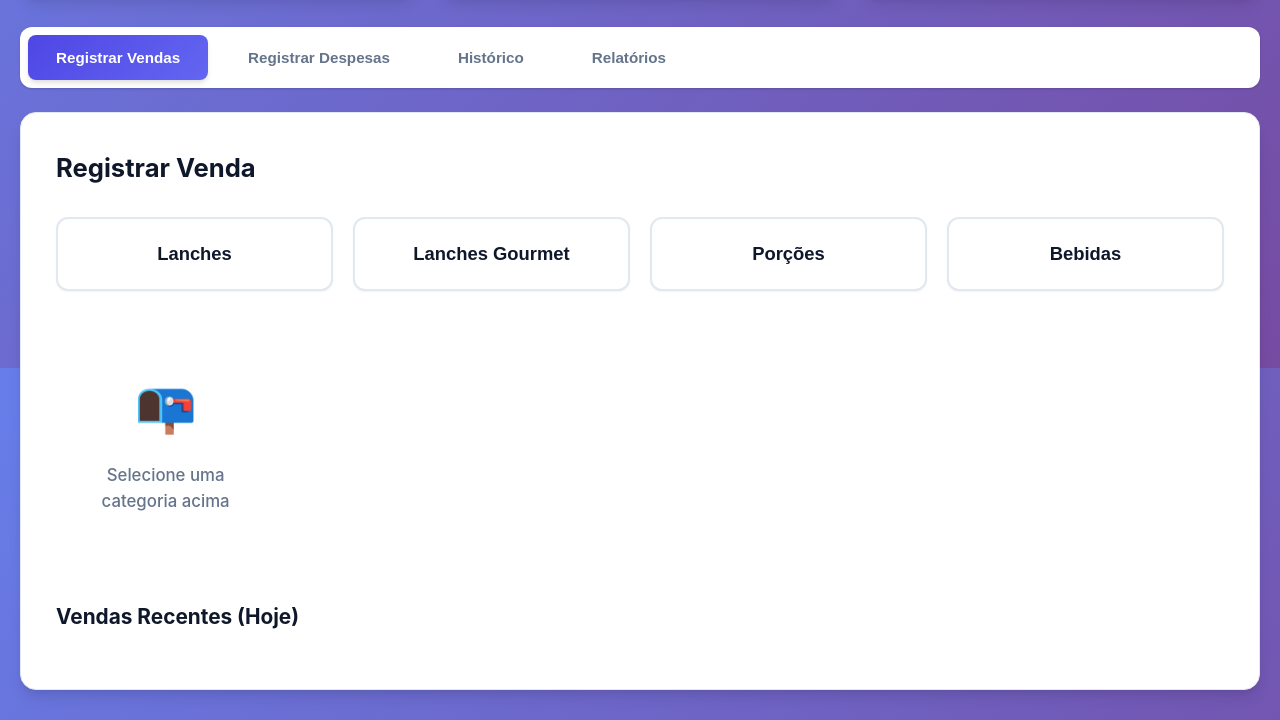
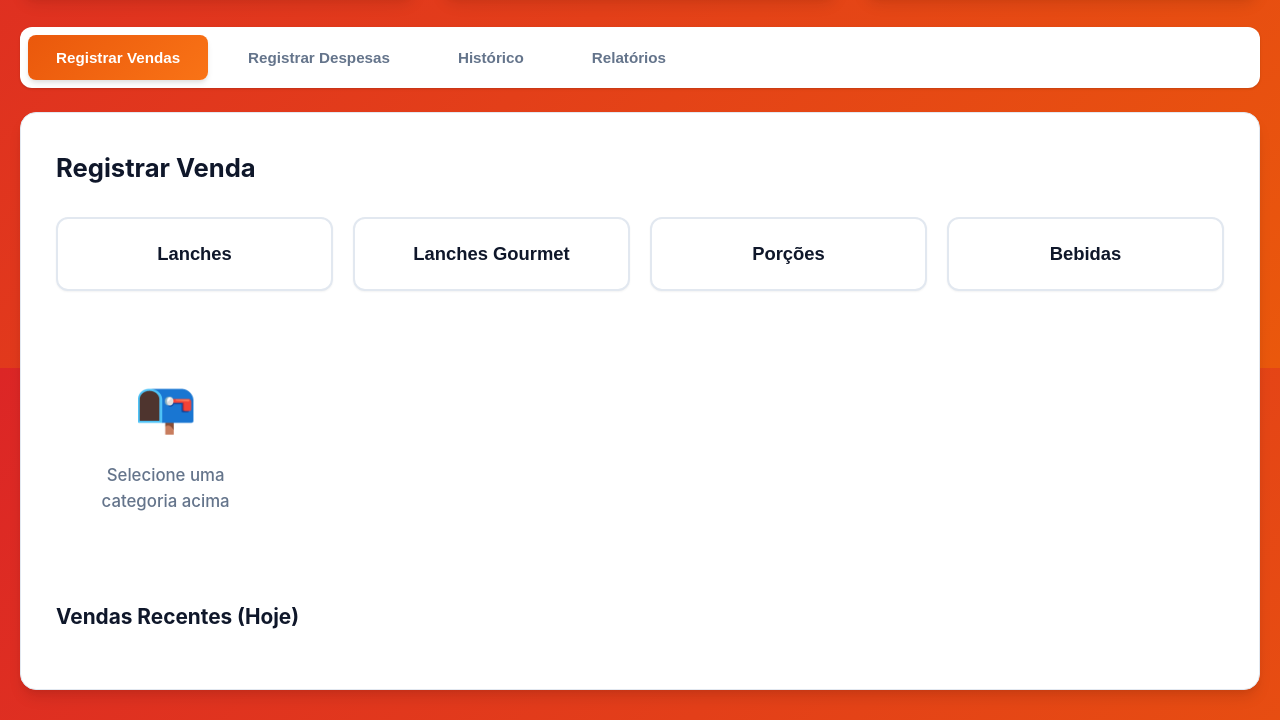
Before and after one commit to anetogm/sis-railder, a plain HTML site: page frontend/index.html in a window 1280 px wide. Shown: the part 432-1152 px from the top of the page. Drawn offline with Linux system fonts and the light colour scheme; no server answers.

Commit message:
style: cor de fundo laranja / vermelho queimado

```diff
--- a/frontend/css/style.css
+++ b/frontend/css/style.css
@@ -5,9 +5,9 @@
 }
 
 :root {
-  --primary-color: #4f46e5;
-  --primary-dark: #4338ca;
-  --primary-light: #6366f1;
+  --primary-color: #ea580c;
+  --primary-dark: #c2410c;
+  --primary-light: #f97316;
   --secondary-color: #64748b;
   --success-color: #10b981;
   --success-dark: #059669;
@@ -33,7 +33,7 @@
 body {
   font-family: -apple-system, BlinkMacSystemFont, "Segoe UI", "Roboto", "Oxygen",
     "Ubuntu", "Cantarell", sans-serif;
-  background: linear-gradient(135deg, #667eea 0%, #764ba2 100%);
+  background: linear-gradient(135deg, #dc2626 0%, #ea580c 100%);
   background-attachment: fixed;
   color: var(--text-color);
   line-height: 1.6;
```
